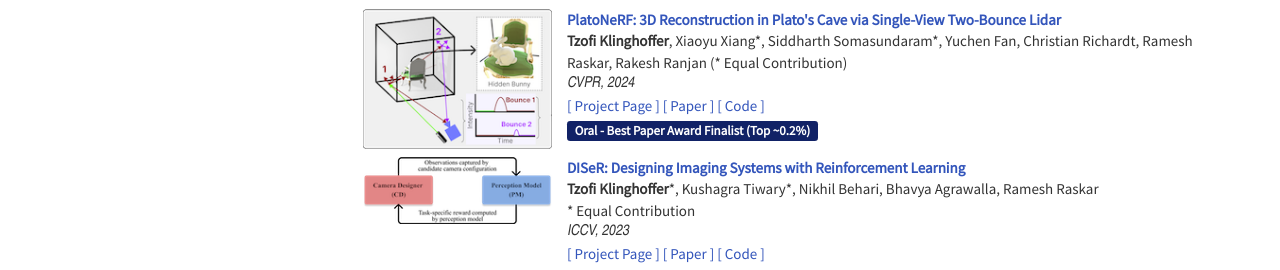
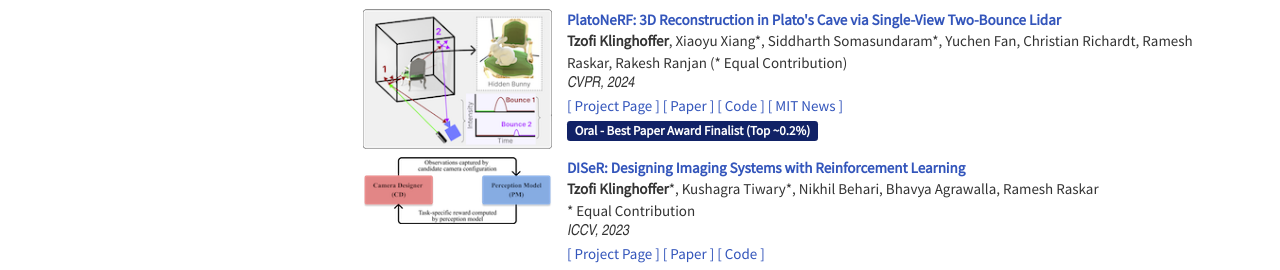
Before and after one commit to tzofi/tzofi.github.io, a Jekyll site: the page built from index.html, in a window 1280 px wide. Shown: the part 668-938 px from the top of the page. Built offline with Jekyll 4.4.1, drawn with Linux system fonts in a browser that asks for light colours; nearby versions of some CDN libraries.

Commit message:
Update publications.json

```diff
--- a/_data/publications.json
+++ b/_data/publications.json
@@ -16,7 +16,8 @@
 		"links" : [
             {"type": "link", "name": "Project Page", "target": "https://platonerf.github.io"},
 			{"type": "link", "name": "Paper", "target": "https://arxiv.org/abs/2312.14239"},
-            {"type": "link", "name": "Code", "target": "https://github.com/facebookresearch/PlatoNeRF"}
+            {"type": "link", "name": "Code", "target": "https://github.com/facebookresearch/PlatoNeRF"},
+	    {"type": "link", "name": "MIT News", "target": "https://news.mit.edu/2024/researchers-leverage-shadows-model-3d-scenes-blocked-objects-0618"}
 		]
 	},
 	{
```
